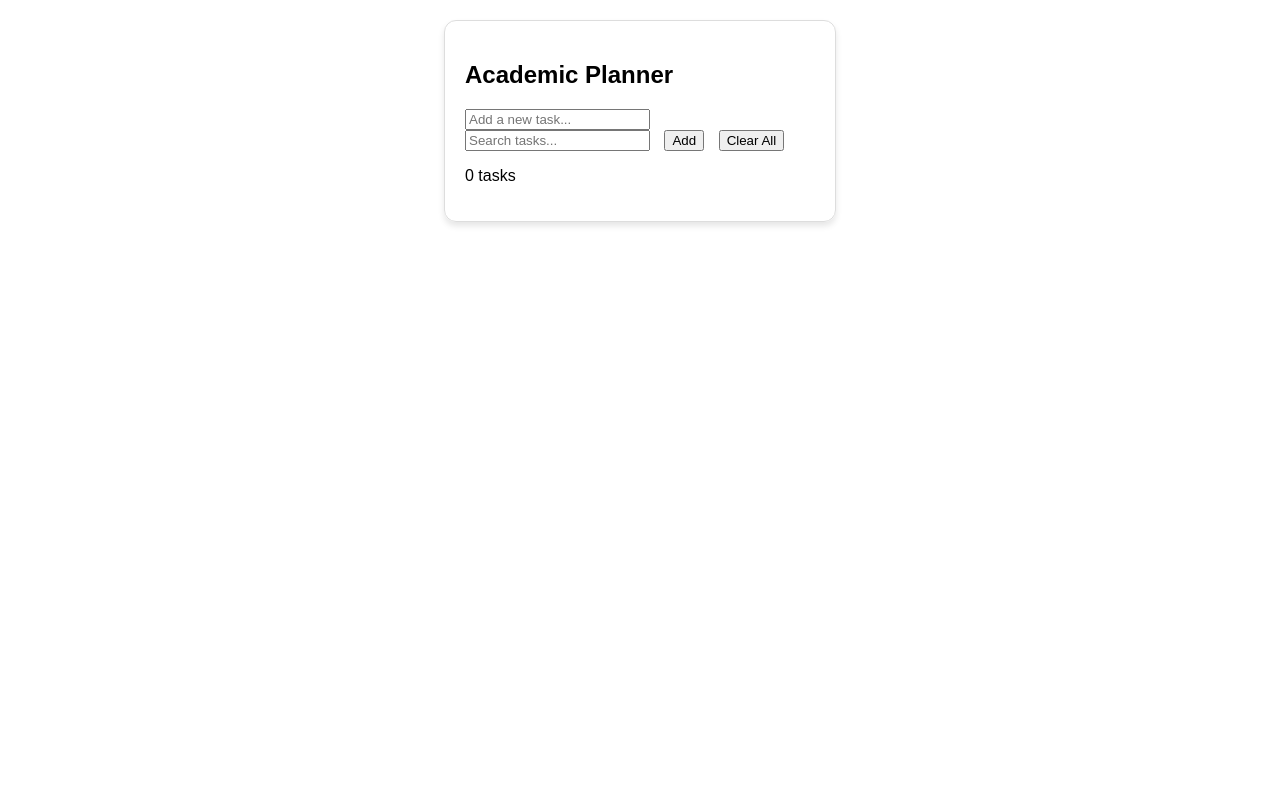
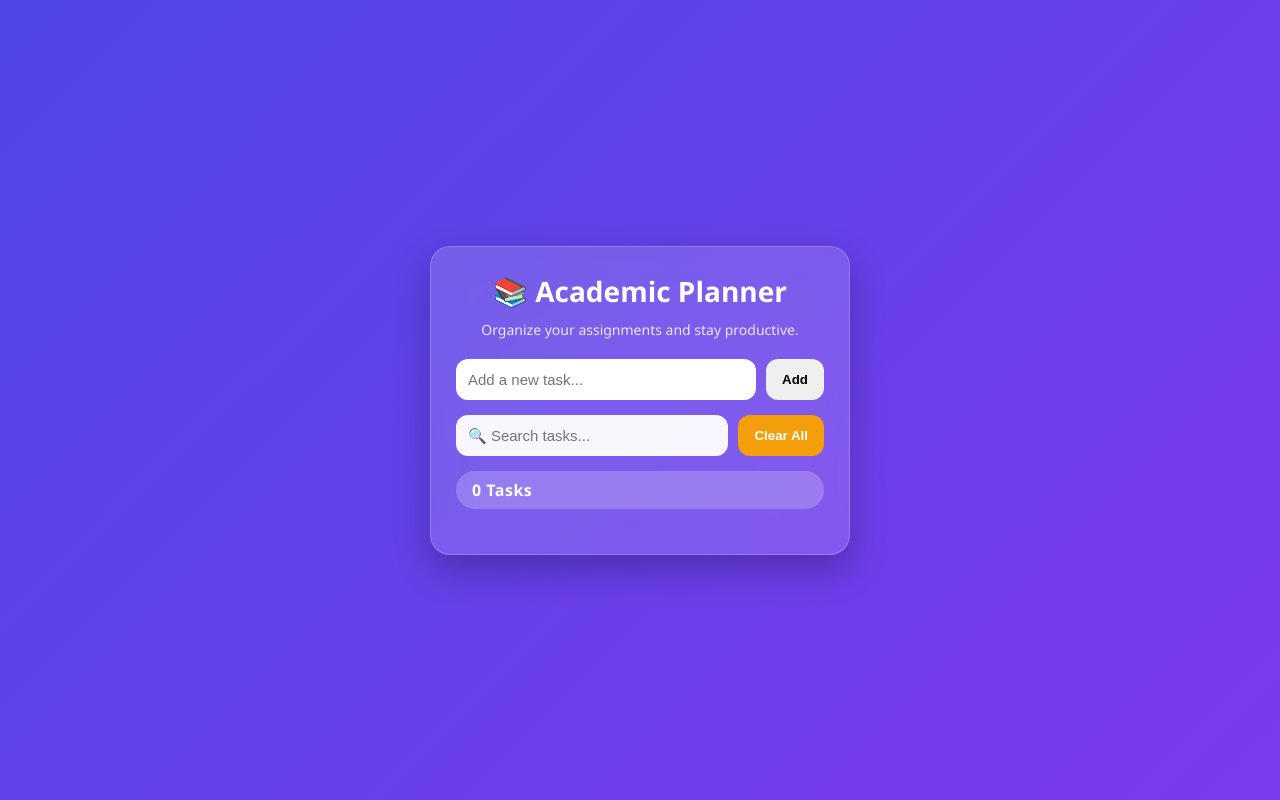
Before and after one commit to 5uig3n3ris/Portfolio_2.0, a plain HTML site: page planner.html in a window 1280 px wide. Drawn offline with Linux system fonts and the light colour scheme.

Commit message:
Refactor planner.html for improved layout and styles
Updated the styling and structure of the academic planner. Improved layout and added new input groups for task management.

```diff
--- a/planner.html
+++ b/planner.html
@@ -4,23 +4,227 @@
     <meta charset="UTF-8">
     <title>Academic Planner</title>
     <style>
-        .planner { max-width: 350px; margin: 20px auto; padding: 20px; border: 1px solid #ddd; border-radius: 12px; font-family: sans-serif; box-shadow: 0 4px 6px rgba(0,0,0,0.1); }
-        .done { text-decoration: line-through; color: #888; }
-        ul { padding: 0; }
-        li { display: flex; justify-content: space-between; align-items: center; padding: 8px; border-bottom: 1px solid #eee; }
-        span { cursor: pointer; flex-grow: 1; }
-        button { cursor: pointer; margin-left: 10px; }
-    </style>
+    * {
+    margin: 0;
+    padding: 0;
+    box-sizing: border-box;
+}
+
+body {
+    font-family: "Segoe UI", Tahoma, Geneva, Verdana, sans-serif;
+    background: linear-gradient(135deg, #4f46e5, #7c3aed);
+    min-height: 100vh;
+    display: flex;
+    justify-content: center;
+    align-items: center;
+    padding: 20px;
+}
+
+.planner {
+    width: 100%;
+    max-width: 420px;
+    background: rgba(255,255,255,0.15);
+    backdrop-filter: blur(15px);
+    -webkit-backdrop-filter: blur(15px);
+    border-radius: 20px;
+    padding: 25px;
+    box-shadow: 0 15px 35px rgba(0,0,0,0.25);
+    border: 1px solid rgba(255,255,255,0.2);
+}
+
+h2 {
+    text-align: center;
+    color: white;
+    margin-bottom: 20px;
+    font-size: 28px;
+}
+
+input {
+    width: calc(100% - 80px);
+    padding: 12px;
+    border: none;
+    border-radius: 12px;
+    outline: none;
+    font-size: 15px;
+}
+
+button {
+    padding: 12px 16px;
+    border: none;
+    border-radius: 12px;
+    cursor: pointer;
+    font-weight: bold;
+    transition: 0.25s;
+}
+
+button:hover {
+    transform: translateY(-2px);
+}
+
+button:active {
+    transform: scale(0.96);
+}
+
+/* Add Button */
+.planner > button {
+    background: #22c55e;
+    color: white;
+}
+
+.planner > button:hover {
+    background: #16a34a;
+}
+
+ul {
+    list-style: none;
+    margin-top: 20px;
+}
+
+li {
+    display: flex;
+    align-items: center;
+    justify-content: space-between;
+    background: rgba(255,255,255,0.9);
+    padding: 12px 15px;
+    margin-bottom: 12px;
+    border-radius: 12px;
+    transition: 0.25s;
+}
+
+li:hover {
+    transform: translateX(5px);
+    box-shadow: 0 5px 12px rgba(0,0,0,0.15);
+}
+
+span {
+    flex: 1;
+    cursor: pointer;
+    font-size: 16px;
+    color: #333;
+}
+
+.done {
+    text-decoration: line-through;
+    color: #999;
+    opacity: 0.7;
+}
+
+/* Delete Button */
+li button {
+    background: #ef4444;
+    color: white;
+    width: 36px;
+    height: 36px;
+    border-radius: 50%;
+    font-size: 16px;
+}
+
+li button:hover {
+    background: #dc2626;
+}
+
+::-webkit-scrollbar {
+    width: 8px;
+}
+
+::-webkit-scrollbar-thumb {
+    background: rgba(255,255,255,0.4);
+    border-radius: 10px;
+}
+        .input-group {
+    display: flex;
+    gap: 10px;
+}
+
+.input-group input {
+    flex: 1;
+}
+        .input-group,
+.toolbar {
+    display: flex;
+    gap: 10px;
+    margin-bottom: 15px;
+}
+
+.input-group input,
+.toolbar input {
+    flex: 1;
+}
+
+.toolbar input {
+    background: rgba(255,255,255,0.95);
+}
+
+.clear-btn {
+    background: #f59e0b;
+    color: white;
+}
+
+.clear-btn:hover {
+    background: #d97706;
+}
+
+.stats {
+    display: flex;
+    justify-content: center;
+    margin-bottom: 15px;
+}
+
+#taskCount {
+    background: rgba(255,255,255,0.2);
+    color: white;
+    padding: 8px 16px;
+    border-radius: 20px;
+    font-weight: bold;
+    letter-spacing: .5px;
+}
+
+#taskList {
+    max-height: 350px;
+    overflow-y: auto;
+}
+.subtitle {
+    text-align: center;
+    color: rgba(255,255,255,0.85);
+    margin-top: -10px;
+    margin-bottom: 20px;
+    font-size: 14px;
+}
+</style>
 </head>
 <body>
+    <div class="planner">
+<h2>
+    📚 Academic Planner
+</h2>
+<p class="subtitle">
+    Organize your assignments and stay productive.
+</p>
 
-<div class="planner">
-    <h2>Academic Planner</h2>
-    <input type="text" id="taskInput" placeholder="Add a new task...">
-    <input type="text" id="search" placeholder="Search tasks...">
-    <button onclick="addTask()">Add</button>
-    <button onclick="clearTasks()">Clear All</button>
-    <p id="taskCount">0 tasks</p>
+    <div class="input-group">
+        <input
+            type="text"
+            id="taskInput"
+            placeholder="Add a new task..."
+        >
+        <button onclick="addTask()">Add</button>
+    </div>
+
+    <div class="toolbar">
+        <input
+            type="text"
+            id="search"
+            placeholder="🔍 Search tasks..."
+        >
+        <button class="clear-btn" onclick="clearTasks()">
+            Clear All
+        </button>
+    </div>
+
+    <div class="stats">
+        <span id="taskCount">0 Tasks</span>
+    </div>
+
     <ul id="taskList"></ul>
 </div>
 
```
